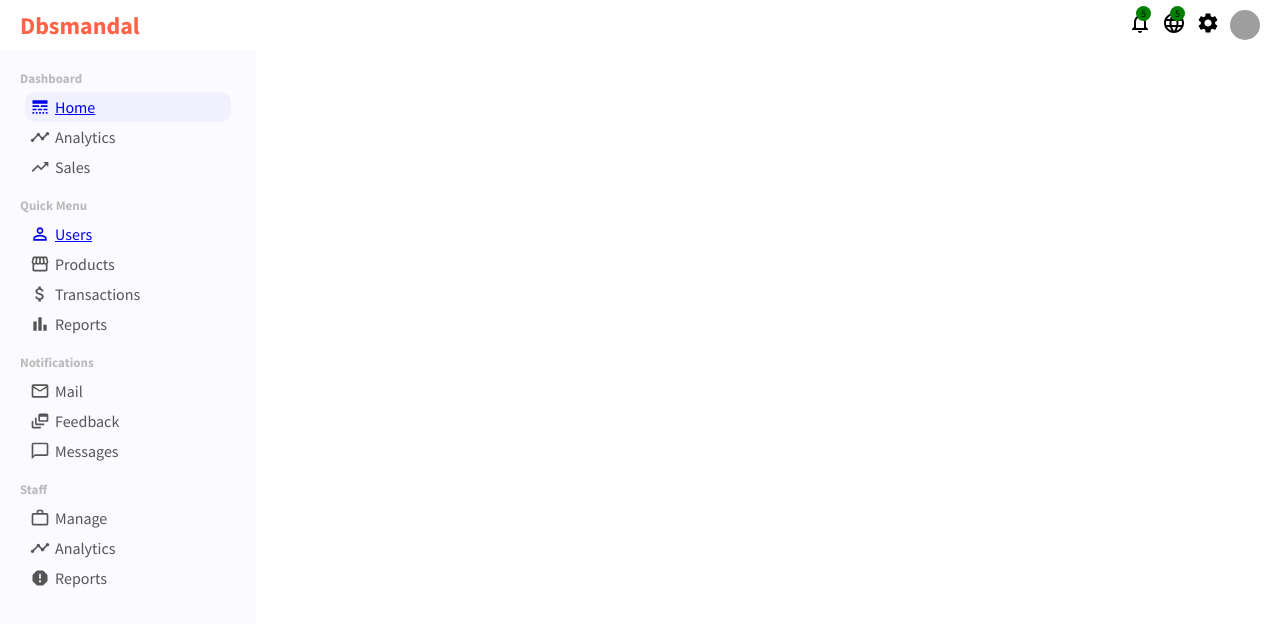
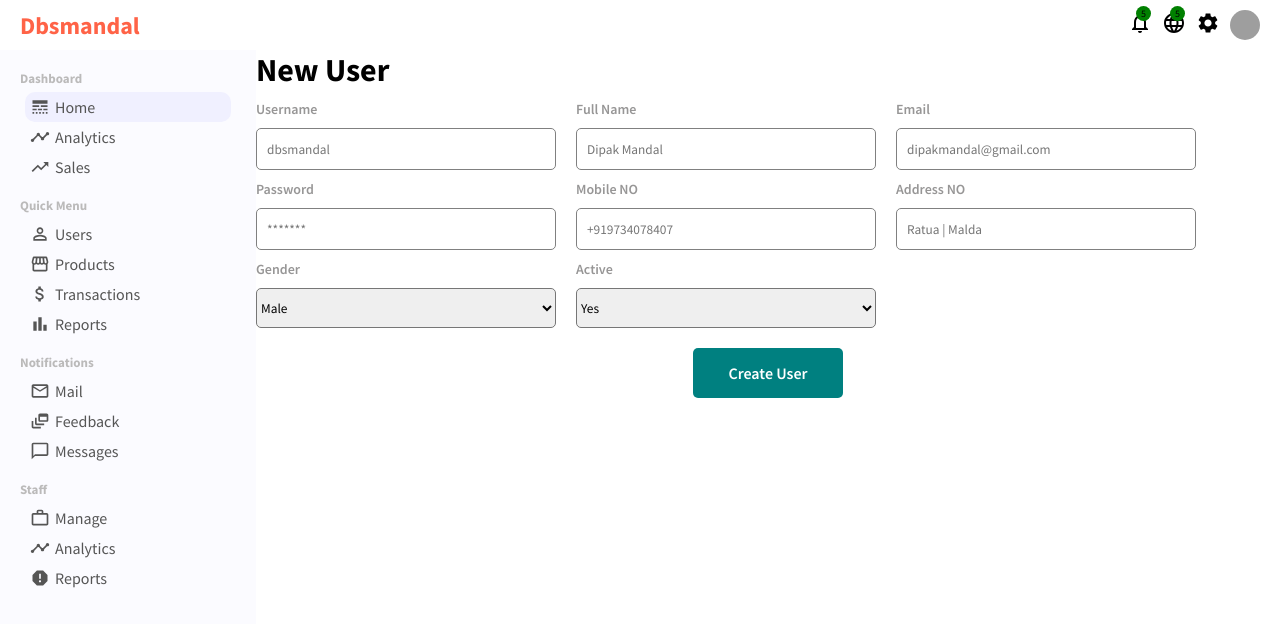
Before and after one commit to dbsmandal/React_Admin_Dashboard, a React (Create React App) app: page /newUser in a window 1280 px wide. Shown: the top 624 px of the page. Built offline with nearby package versions, Linux system fonts and the light colour scheme; grey boxes are pictures that could not be loaded.

Commit message:
added product pages

```diff
--- a/src/App.js
+++ b/src/App.js
@@ -5,6 +5,9 @@ import Home from './Pages/Home/Home';
 import UserList from './Pages/userList/UserList'
 import { BrowserRouter, Routes, Route } from "react-router-dom";
 import SingleUser from './Pages/SingleUser/SingleUser';
+import NewUser from "./Pages/newUser/NewUser"
+import ProductList from './Pages/ProductList/ProductList';
+import SingleProduct from "./Pages/SingleProduct/SingleProduct"
 
 
 function App() {
@@ -27,6 +30,11 @@ function App() {
               <Route exact path='/' element={<Home />} />
               <Route  path='/users' element={<UserList />} />
               <Route  path='/user/:id' element={<SingleUser/>} />
+              <Route  path='/newUser' element={<NewUser/>} />
+              <Route  path="/products" element={<ProductList/>}/>
+              <Route  path="/product/:id" element={<SingleProduct/>}/>
+
+
 
             </Routes>
             </div>
--- a/src/Components/SideBar/Sidebar.js
+++ b/src/Components/SideBar/Sidebar.js
@@ -22,7 +22,7 @@ export default function Sidebar() {
         <div className="sidebar_Menu">
           <h3 className="sidebar_Title">Dashboard</h3>
           <ul className="sidebar_List">
-            <Link to="/">
+            <Link to="/" className='links'>
             <li className="sidebar_List_Item active">
               <LineStyle className="sidebar_Icon" />
               Home
@@ -41,16 +41,19 @@ export default function Sidebar() {
         <div className="sidebar_Menu">
           <h3 className="sidebar_Title">Quick Menu</h3>
           <ul className="sidebar_List">
-           <Link to="/users">
+           <Link to="/users" className='links'>
            <li className="sidebar_List_Item">
               <PermIdentity className="sidebar_Icon" />
               Users
             </li>
            </Link>
+           <Link to="/products" className='links'>
+
             <li className="sidebar_List_Item">
               <Storefront className="sidebar_Icon" />
               Products
             </li>
+            </Link>
             <li className="sidebar_List_Item">
               <AttachMoney className="sidebar_Icon" />
               Transactions
--- a/src/Components/SideBar/sidebar.css
+++ b/src/Components/SideBar/sidebar.css
@@ -5,7 +5,10 @@
     position: sticky;
     top: 50px;
   }
-
+  .links{
+    text-decoration: none;
+    color: inherit;
+  }
   .sidebar_Wrapper {
     padding: 20px;
     color: #555;
--- /dev/null
+++ b/src/Pages/ProductList/ProductList.css
@@ -0,0 +1,36 @@
+.products_list_table {
+    width: 100%;
+    height: 100%;
+}
+
+.products_Lists {
+    display: flex;
+    align-items: center;
+}
+
+.products_Lists_tableImg {
+    height: 32px;
+    width: 32px;
+    border-radius: 50%;
+    object-fit: cover;
+    margin-right: 10px;
+}
+
+.products_Lists_actionBtns {
+    display: flex;
+    align-items: center;
+    gap: 10px;
+}
+
+.products_Lists_editBtn {
+    border: none;
+    background-color: green;
+    border-radius: 8px;
+    cursor: pointer;
+
+}
+
+.products_Lists__deleteBtn {
+    color: red;
+    cursor: pointer;
+}
--- /dev/null
+++ b/src/Pages/ProductList/ProductList.js
@@ -0,0 +1,66 @@
+import React,{useState} from 'react';
+import "./ProductList.css"
+import { DataGrid } from '@mui/x-data-grid';
+import DeleteIcon from '@mui/icons-material/Delete';
+import { productRows } from '../../data'
+import { Link } from 'react-router-dom';
+
+const ProductList = () => {
+    const [data, setData] = useState(productRows);
+
+
+    const deleteUser = (userId) => {
+      const newData = data.filter((item) => item.id !== userId);
+      setData(newData);
+    }
+
+    const columns = [
+      { field: 'id', headerName: 'ID', width: 70 },
+      {
+        field: 'product', headerName: 'Product', width: 130, renderCell: (params) => {
+            console.log(params)
+          return (
+            <div className="products_Lists">
+              <img className='products_Lists_tableImg' src={params.row.img} alt="" />
+              <span >{params.row.name}</span>
+            </div>
+          )
+        }
+      },
+      { field: 'stock', headerName: 'Stock', width: 130 },
+      { field: 'status', headerName: 'Status', width: 100, },
+      { field: 'price', headerName: 'Price', width: 100, },
+      {
+        field: 'actions', headerName: 'Actions', width: 130,
+        renderCell: (params) => {
+          return (
+            <div className='products_Lists_actionBtns'>
+              <Link to={`/product/${params.row.id}`}>
+                <button
+                  className='products_Lists_editBtn'>Edit</button>
+              </Link>
+
+              <DeleteIcon
+                onClick={() => deleteUser(params.row.id)}
+                className='products_Lists__deleteBtn' />
+            </div>
+          )
+        }
+      },
+
+    ];
+    return (
+      <div className='products_list_table' >
+        <DataGrid
+          rows={data}
+          columns={columns}
+          pageSize={5}
+          rowsPerPageOptions={[5]}
+          checkboxSelection
+          disableRowSelectionOnClick
+        />
+      </div>
+    )
+  }
+
+export default ProductList
--- /dev/null
+++ b/src/Pages/SingleProduct/SingleProduct.js
@@ -0,0 +1,32 @@
+import React from 'react';
+import Chart from '../../Components/Chart/Chart';
+import "./singleProduct.css";
+import { productData } from "../../data"
+
+const SingleProduct = () => {
+  return (
+    <div className='product'>
+      <div className="single_product_header">
+        <h1 className='single_product_header_title' >Product</h1>
+        <button className='single_product_header_btn'>Create Product</button>
+      </div>
+
+      <div className="single_products">
+        <div className="single_products_salesInfo">
+          <Chart data={productData} title="Sales Performance" dataKey="Sales"  />
+        </div>
+        <div className="single_products_Info">
+          card
+        </div>
+      </div>
+      <div className="single_products_update">
+        update
+      </div>
+
+
+
+    </div>
+  )
+}
+
+export default SingleProduct
--- /dev/null
+++ b/src/Pages/SingleProduct/singleProduct.css
@@ -0,0 +1,65 @@
+.product {
+    display: flex;
+    flex-direction: column;
+    margin: 0px 10px;
+    gap: 30px;
+
+}
+
+.single_product_header {
+    display: flex;
+    flex: 4;
+    justify-content: space-between;
+}
+
+.single_product_header_title {
+    font-size: 24px;
+}
+
+.single_product_header_btn {
+    border-radius: 5px;
+    border: none;
+    padding: 5px;
+    cursor: pointer;
+    background-color: tomato;
+    color: white;
+    font-weight: 600;
+}
+
+.single_products {
+    display: flex;
+}
+
+
+
+.single_products_salesInfo {
+    flex: 1;
+
+}
+
+.single_products_salesInfo>div{
+    display: grid;
+    margin: 0px;
+}
+
+.single_products_Info {
+    flex: 1;
+    margin: 0px 20px;
+    padding: 30px;
+    border-radius: 10px;
+    cursor: pointer;
+    -webkit-box-shadow: 0px 0px 15px -10px rgba(0, 0, 0, 0.75);
+    box-shadow: 0px 0px 15px -10px rgba(0, 0, 0, 0.75);
+}
+.single_products_Info_card{
+    display: flex;
+}
+.single_products_update {
+    flex: 1;
+    margin: 0px 20px;
+    padding: 20px;
+    border-radius: 10px;
+    cursor: pointer;
+    -webkit-box-shadow: 0px 0px 15px -10px rgba(0, 0, 0, 0.75);
+    box-shadow: 0px 0px 15px -10px rgba(0, 0, 0, 0.75);
+}
--- /dev/null
+++ b/src/Pages/newUser/NewUser.js
@@ -0,0 +1,58 @@
+import React from 'react';
+import "./newUser.css"
+
+const NewUser = () => {
+  return (
+    <div className='new_User'>
+      <h1 className='new_user_title'>New User</h1>
+      <form className='form_data_newUser'>
+        <div className="newUser_form">
+          <div className="new_user_form_data">
+            <label >Username</label>
+            <input type="text" placeholder='dbsmandal' />
+          </div>
+          <div className="new_user_form_data">
+            <label >Full Name</label>
+            <input type="text" placeholder='Dipak Mandal' />
+          </div>
+          <div className="new_user_form_data">
+            <label >Email</label>
+            <input type="eail" placeholder='dipakmandal@gmail.com' />
+          </div>
+          <div className="new_user_form_data">
+            <label >Password</label>
+            <input type="text" placeholder='*******' />
+          </div>
+          <div className="new_user_form_data">
+            <label >Mobile NO</label>
+            <input type="Number" placeholder='+919734078407' />
+          </div>
+          <div className="new_user_form_data">
+            <label >Address NO</label>
+            <input type="text" placeholder='Ratua | Malda' />
+          </div>
+          <div className="new_user_form_data">
+            <label >Gender</label>
+            <select className='new_user_select' name="gender" id="gender">
+              <option value="male">Male</option>
+              <option value="female">Female</option>
+              <option value="other">Other</option>
+
+            </select>
+          </div>
+          <div className="new_user_form_data">
+            <label >Active</label>
+            <select className='new_user_select' name="active" id="active">
+              <option value="yes">Yes</option>
+              <option value="no">No</option>
+            </select>
+          </div>
+        </div>
+        <button className='new_user_btn'>Create User</button>
+      </form>
+
+    </div>
+  )
+}
+
+export default NewUser
--- /dev/null
+++ b/src/Pages/newUser/newUser.css
@@ -0,0 +1,70 @@
+/* .new_User{
+    flex: 4;
+} */
+.form_data_newUser{
+    display: flex;
+    flex-direction: column;
+    gap: 20px;
+    align-items: center;
+}
+.newUser_form {
+    display: flex;
+    flex-wrap: wrap;
+}
+
+.new_user_form_data {
+    display: flex;
+    flex-direction: column;
+    margin-top: 10px;
+    margin-right: 20px;
+    width: 300px;
+}
+
+.new_user_form_data label {
+    margin-bottom: 10px;
+    font-size: 14px;
+    font-weight: 600;
+    color: rgb(151, 150, 150);
+}
+
+.new_user_form_data input {
+    height: 20px;
+    padding: 10px;
+    border: 1px solid gray;
+    border-radius: 5px;
+}
+
+.new_user_gender input {
+    margin-top: 15px;
+}
+
+.new_user_gender label {
+    margin: 10px;
+    font-size: 18px;
+    color: #555;
+}
+
+.new_user_select {
+    height: 40px;
+    border-radius: 5px;
+}
+
+.new_user_btn {
+    border-radius: 5px;
+    border: none;
+    padding: 5px;
+    cursor: pointer;
+    background-color: teal;
+    color: white;
+    font-weight: 600;
+    font-size: medium;
+    width: 150px;
+    height: 50px;
+    display: flex;
+    flex-wrap: wrap;
+    text-align: center;
+    justify-content: center;
+    align-items: center
+
+
+}
--- a/src/data.js
+++ b/src/data.js
@@ -172,36 +172,36 @@ export const productRows = [
     name: "Apple Airpods",
     img:
       "https://images.pexels.com/photos/7156886/pexels-photo-7156886.jpeg?auto=compress&cs=tinysrgb&dpr=2&w=500",
-    stock: 123,
+    stock: 120,
     status: "active",
-    price: "$120.00",
+    price: "$180.00",
   },
   {
     id: 3,
     name: "Apple Airpods",
     img:
       "https://images.pexels.com/photos/7156886/pexels-photo-7156886.jpeg?auto=compress&cs=tinysrgb&dpr=2&w=500",
-    stock: 123,
+    stock: 223,
     status: "active",
-    price: "$120.00",
+    price: "$190.00",
   },
   {
     id: 4,
     name: "Apple Airpods",
     img:
       "https://images.pexels.com/photos/7156886/pexels-photo-7156886.jpeg?auto=compress&cs=tinysrgb&dpr=2&w=500",
-    stock: 123,
+    stock: 253,
     status: "active",
-    price: "$120.00",
+    price: "$950.00",
   },
   {
     id: 5,
     name: "Apple Airpods",
     img:
       "https://images.pexels.com/photos/7156886/pexels-photo-7156886.jpeg?auto=compress&cs=tinysrgb&dpr=2&w=500",
-    stock: 123,
+    stock: 650,
     status: "active",
-    price: "$120.00",
+    price: "$30.00",
   },
   {
     id: 6,
```
